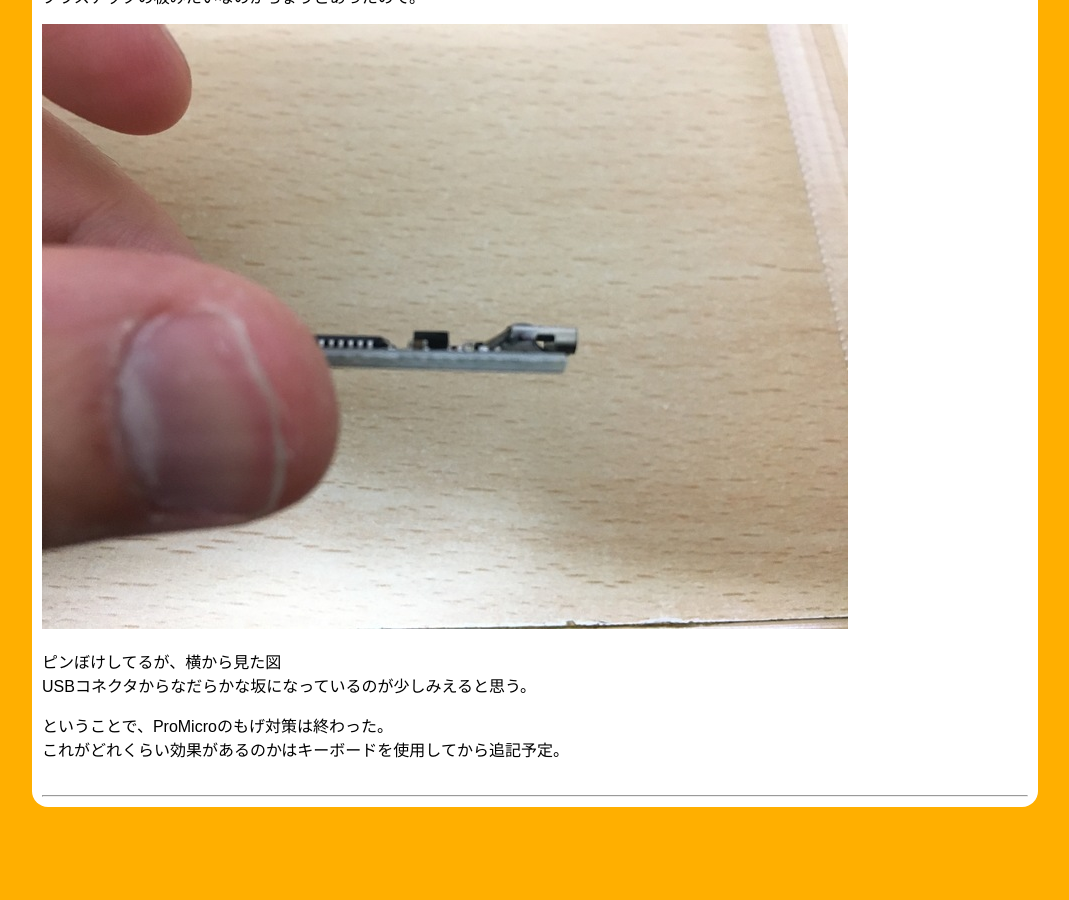
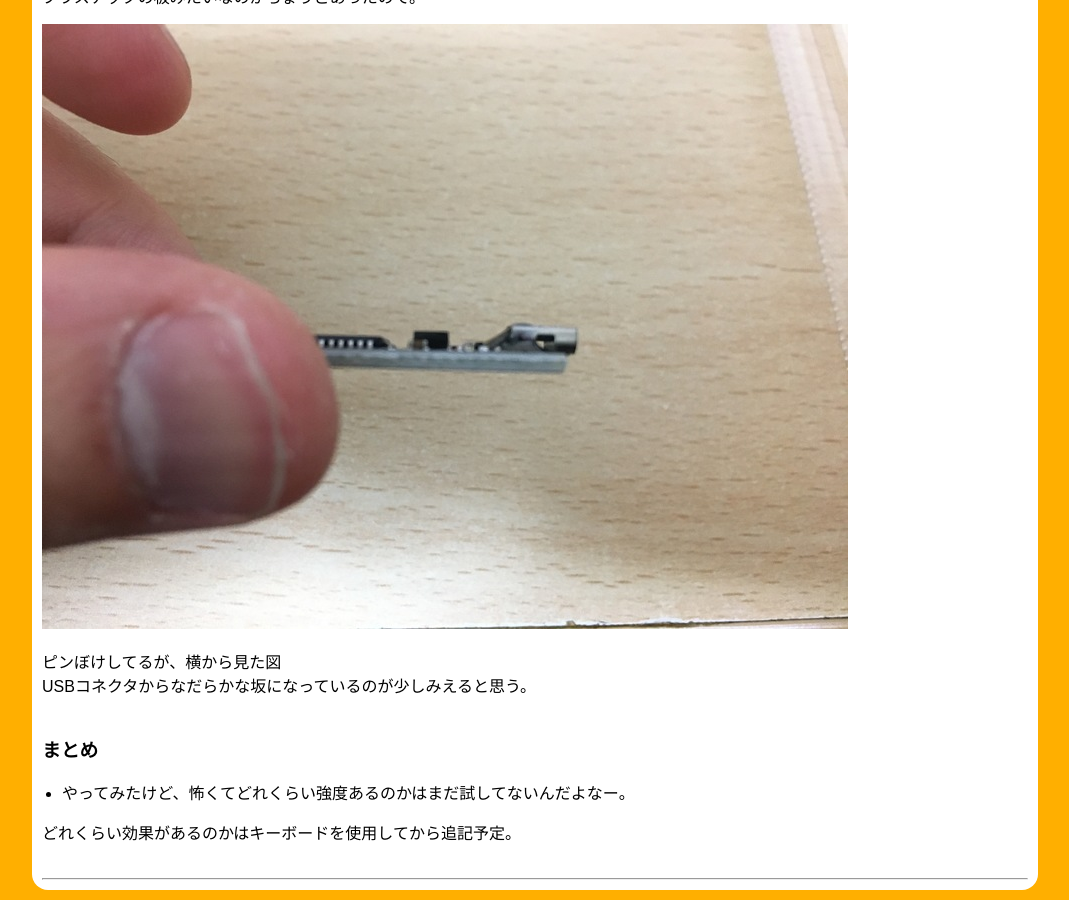
Before and after one commit to ryotakato/ryotakato.github.io, a Jekyll site: the page built from _posts/2020-04-23-claw44-buildlog-02.md, in a window 1280 px wide and 900 px high, scrolled down 2862 px. Shown: the whole window, without its empty margins (188-1257 px from the left). Built offline with Jekyll 4.4.1, drawn with Linux system fonts in a browser that asks for light colours; before the commit the page ends 3679 px from its top, so only the background shows below that; some of the changed text lies outside the part shown.

Commit message:
post article

```diff
--- a/_posts/2020-04-23-claw44-buildlog-02.md
+++ b/_posts/2020-04-23-claw44-buildlog-02.md
@@ -2,7 +2,7 @@
 layout: post
 title: "ProMicroのもげ対策をしてみる - Claw44 ビルドログ02"
 tags : [自作キーボード, Claw44, つくったもの]
-date: 2020-04-23 06:52:44
+date: 2020-04-23 06:13:44
 ---
 
 
@@ -101,6 +101,9 @@ USBコネクタからなだらかな坂になっているのが少しみえる
 
 
 
+### まとめ
 
-ということで、ProMicroのもげ対策は終わった。
-これがどれくらい効果があるのかはキーボードを使用してから追記予定。
+
+* やってみたけど、怖くてどれくらい強度あるのかはまだ試してないんだよなー。
+
+どれくらい効果があるのかはキーボードを使用してから追記予定。
```
Also changed, not shown: _posts/2020-04-21-claw44-buildlog-00.md (added, +18 -0 lines).
